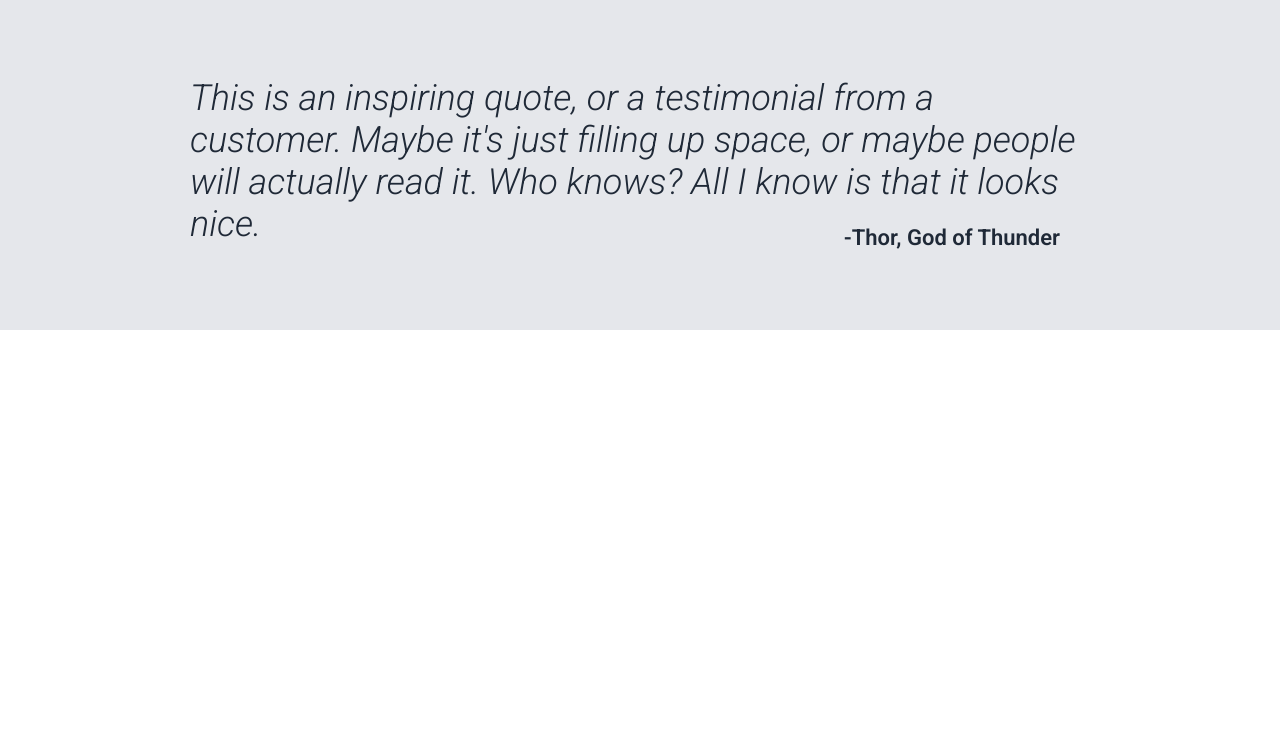
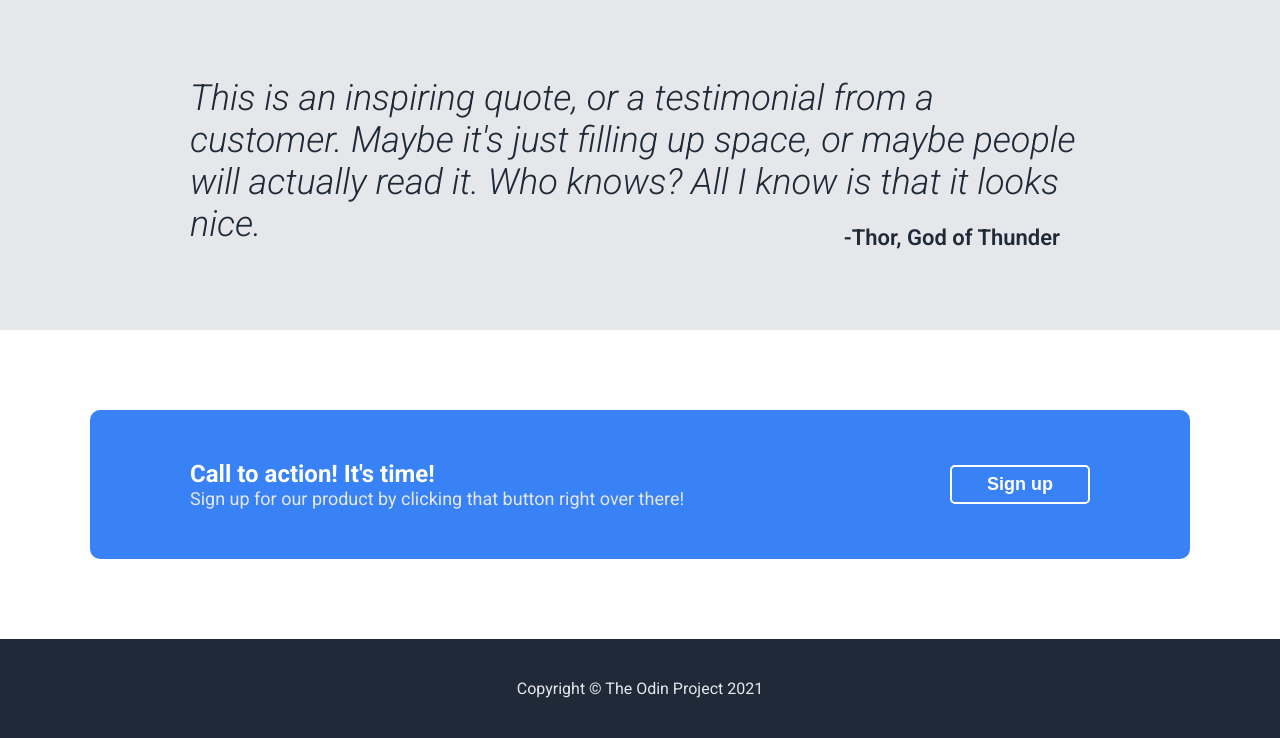
Before and after one commit to Vecii02/landing-page, a plain HTML site: page index.html in a window 1280 px wide. Shown: the part 914-1652 px from the top of the page. Before the commit the page ends 1244 px from the top, so only its background shows below. Drawn offline with Linux system fonts and the light colour scheme.

Commit message:
Make cta section and footer
- Applied flexbox to call to action section

- Aligned cta text to left and button to right

- Aligned copyright text in footer using flexbox

```diff
--- a/index.html
+++ b/index.html
@@ -113,6 +113,22 @@
           <p class="testimonial-source">-Thor, God of Thunder</p>
         </div>
       </div>
+      <div class="cta-section">
+        <div class="cta--container container">
+          <div class="cta-text--container">
+            <h3 class="cta-heading">Call to action! It's time!</h3>
+            <p class="cta-paragraph">
+              Sign up for our product by clicking that button right over there!
+            </p>
+          </div>
+          <div class="cta-button--container">
+            <button class="cta-button">Sign up</button>
+          </div>
+        </div>
+      </div>
     </main>
+    <footer>
+      <p class="footer-text">Copyright &copy; The Odin Project 2021</p>
+    </footer>
   </body>
 </html>
--- a/styles.css
+++ b/styles.css
@@ -19,6 +19,7 @@ header {
 
 nav {
   display: flex;
+  flex: 1;
   justify-content: space-between;
   align-items: center;
   padding: 10px 0;
@@ -156,3 +157,41 @@ nav {
   padding: 50px 100px;
   border-radius: 10px;
 }
+
+.cta-heading {
+  color: #fff;
+  font-size: 24px;
+  font-weight: 700;
+}
+
+.cta-paragraph {
+  color: #e5e7eb;
+  font-size: 18px;
+}
+
+.cta-button {
+  font-size: 18px;
+  font-weight: 600;
+  color: #fff;
+  background-color: #3882f6;
+  padding: 7px 35px;
+  border: 2px solid #fff;
+  border-radius: 5px;
+  cursor: pointer;
+}
+
+.cta-button:hover {
+  color: #3882f6;
+  background-color: #fff;
+  border-color: #3882f6;
+}
+
+footer {
+  margin-top: 80px;
+  background-color: #1f2937;
+  color: #e5e7eb;
+  display: flex;
+  align-items: center;
+  justify-content: center;
+  padding: 40px;
+}
```
